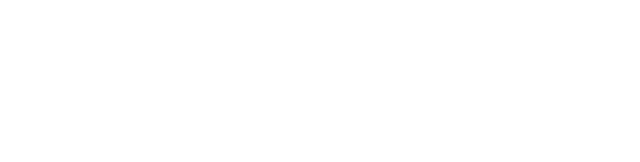
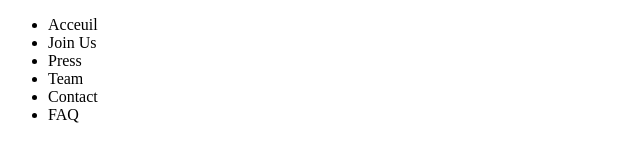
Before and after one commit to DavidBinaud/project-FirstSemester-HTLL-CSS, a plain HTML site: page index.html in a window 1280 px wide. Shown: the whole page, without its empty margins (0-640 px from the left). Drawn offline with Linux system fonts and the light colour scheme.

Commit message:
rajout du nav

```diff
--- a/index.html
+++ b/index.html
@@ -14,7 +14,16 @@
 		<body>
 			<header>
 
-
+				<nav>
+					<ul>
+					<li><a href="./index.html"></a>Acceuil</li>
+					<li><a href="./joinus.html"></a>Join Us</li>
+					<li><a href="./press.html"></a>Press</li>
+					<li><a href="./team.html"></a>Team</li>
+					<li><a href="./contact.html"></a>Contact</li>
+					<li><a href="./faq.html"></a>FAQ</li>
+					</ul>
+				</nav>
 
 
 			<!-- <nav> </nav>  COMMUN AUX PAGES // 1 personne s'occupe du nav  -->
```
